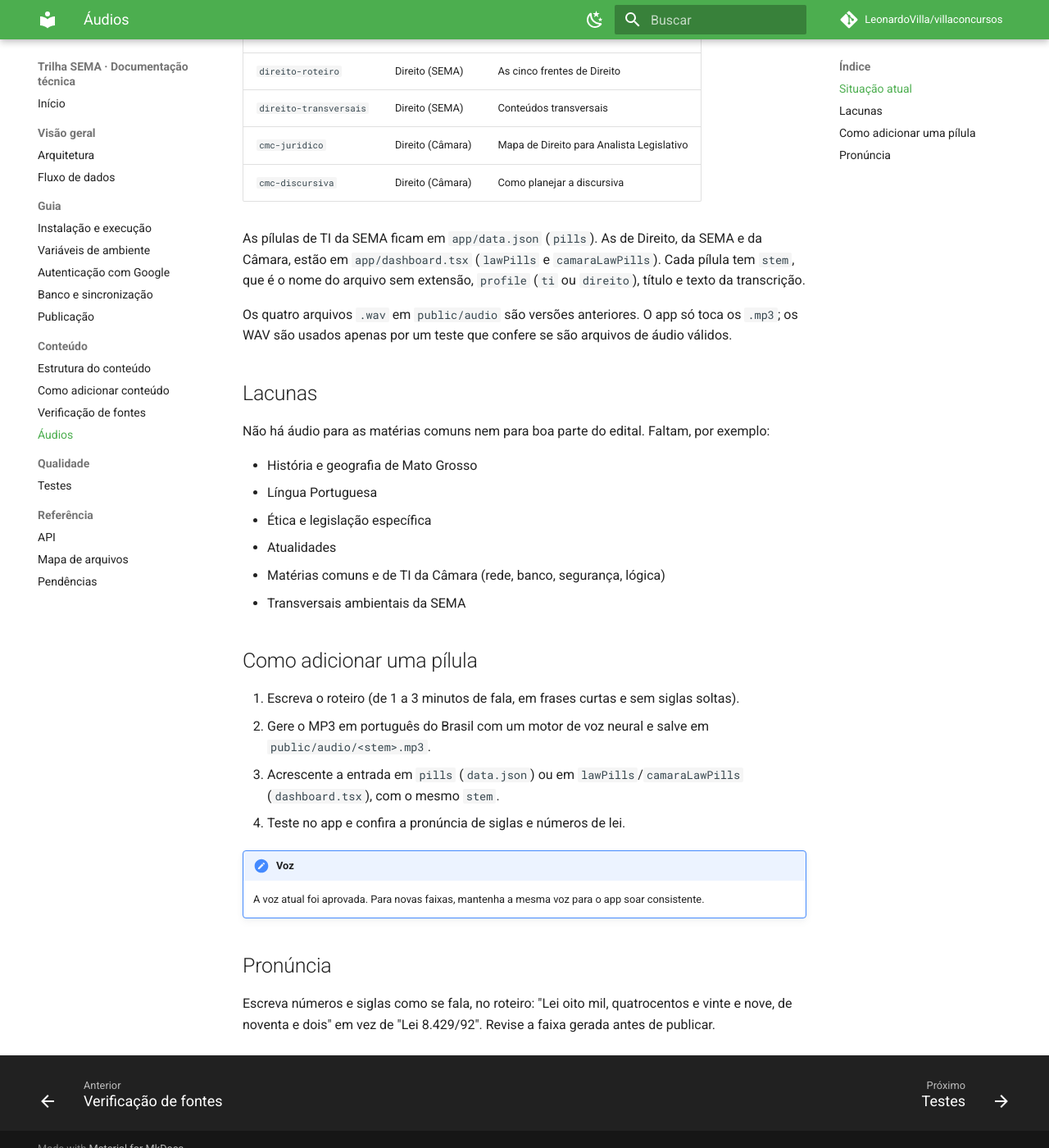
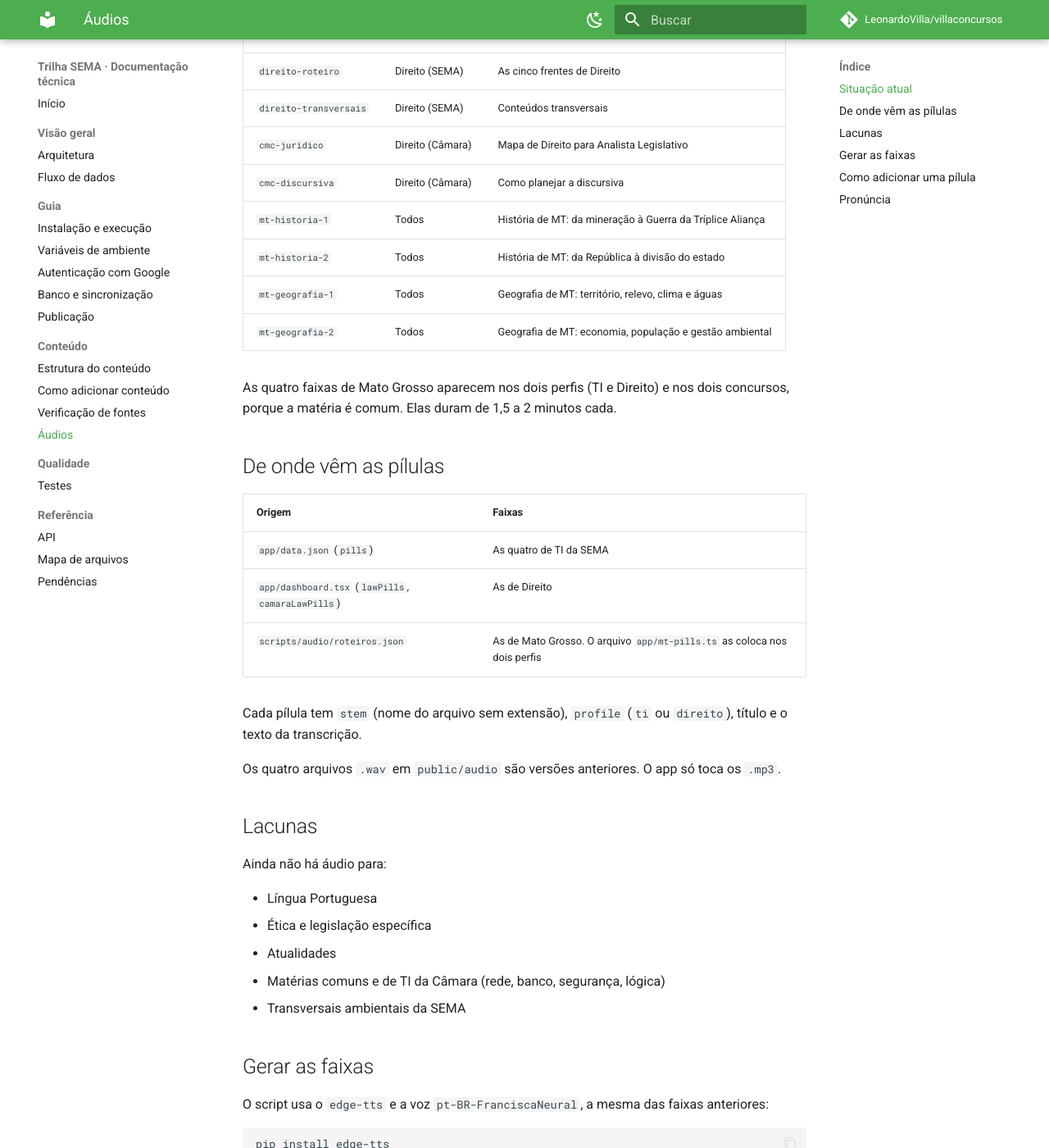
Before and after one commit to LeonardoVilla/villaconcursos, an MkDocs documentation site: the page built from docs/conteudo/audios.md, in a window 1280 px wide and 1400 px high, scrolled down 436 px. Shown: the whole window at 82% size. Built offline with MkDocs 1.6.1 and Material for MkDocs 9.7.7, drawn with Linux system fonts in a browser that asks for light colours; comment, search, counter and statistics services are not loaded; some of the changed text lies outside the part shown.

Commit message:
Adiciona 4 pílulas de áudio de História e Geografia de Mato Grosso
- Roteiros em scripts/audio/roteiros.json e script gerar_audio.py (voz pt-BR-FranciscaNeural)
- Pílulas nos dois perfis e nos dois concursos
- Teste que exige um MP3 real para cada pílula
- Documentação atualizada

Co-Authored-By: Claude Sonnet 5.5 <noreply@anthropic.com>

````diff
--- a/docs/conteudo/audios.md
+++ b/docs/conteudo/audios.md
@@ -2,7 +2,7 @@
 
 ## Situação atual
 
-Há **oito faixas MP3** em `public/audio`, com narração neural em português do Brasil:
+Há **doze faixas MP3** em `public/audio`, todas com a voz neural `pt-BR-FranciscaNeural`:
 
 | Faixa | Perfil | Tema |
 |---|---|---|
@@ -14,31 +14,57 @@ Há **oito faixas MP3** em `public/audio`, com narração neural em português d
 | `direito-transversais` | Direito (SEMA) | Conteúdos transversais |
 | `cmc-juridico` | Direito (Câmara) | Mapa de Direito para Analista Legislativo |
 | `cmc-discursiva` | Direito (Câmara) | Como planejar a discursiva |
+| `mt-historia-1` | Todos | História de MT: da mineração à Guerra da Tríplice Aliança |
+| `mt-historia-2` | Todos | História de MT: da República à divisão do estado |
+| `mt-geografia-1` | Todos | Geografia de MT: território, relevo, clima e águas |
+| `mt-geografia-2` | Todos | Geografia de MT: economia, população e gestão ambiental |
 
-As pílulas de TI da SEMA ficam em `app/data.json` (`pills`). As de Direito, da SEMA e da Câmara, estão em `app/dashboard.tsx` (`lawPills` e `camaraLawPills`). Cada pílula tem `stem`, que é o nome do arquivo sem extensão, `profile` (`ti` ou `direito`), título e texto da transcrição.
+As quatro faixas de Mato Grosso aparecem nos dois perfis (TI e Direito) e nos dois concursos, porque a matéria é comum. Elas duram de 1,5 a 2 minutos cada.
 
-Os quatro arquivos `.wav` em `public/audio` são versões anteriores. O app só toca os `.mp3`; os WAV são usados apenas por um teste que confere se são arquivos de áudio válidos.
+## De onde vêm as pílulas
+
+| Origem | Faixas |
+|---|---|
+| `app/data.json` (`pills`) | As quatro de TI da SEMA |
+| `app/dashboard.tsx` (`lawPills`, `camaraLawPills`) | As de Direito |
+| `scripts/audio/roteiros.json` | As de Mato Grosso. O arquivo `app/mt-pills.ts` as coloca nos dois perfis |
+
+Cada pílula tem `stem` (nome do arquivo sem extensão), `profile` (`ti` ou `direito`), título e o texto da transcrição.
+
+Os quatro arquivos `.wav` em `public/audio` são versões anteriores. O app só toca os `.mp3`.
 
 ## Lacunas
 
-Não há áudio para as matérias comuns nem para boa parte do edital. Faltam, por exemplo:
+Ainda não há áudio para:
 
-- História e geografia de Mato Grosso
 - Língua Portuguesa
 - Ética e legislação específica
 - Atualidades
 - Matérias comuns e de TI da Câmara (rede, banco, segurança, lógica)
 - Transversais ambientais da SEMA
 
+## Gerar as faixas
+
+O script usa o `edge-tts` e a voz `pt-BR-FranciscaNeural`, a mesma das faixas anteriores:
+
+```sh
+pip install edge-tts
+python scripts/audio/gerar_audio.py                 # gera as que faltam
+python scripts/audio/gerar_audio.py mt-historia-1   # regera uma faixa
+```
+
+O formato de saída é MP3 mono de 24 kHz, igual ao das faixas já publicadas.
+
 ## Como adicionar uma pílula
 
 1. Escreva o roteiro (de 1 a 3 minutos de fala, em frases curtas e sem siglas soltas).
-2. Gere o MP3 em português do Brasil com um motor de voz neural e salve em `public/audio/<stem>.mp3`.
-3. Acrescente a entrada em `pills` (`data.json`) ou em `lawPills`/`camaraLawPills` (`dashboard.tsx`), com o mesmo `stem`.
-4. Teste no app e confira a pronúncia de siglas e números de lei.
+2. Acrescente `{ "stem", "title", "text" }` em `scripts/audio/roteiros.json`, para matérias comuns aos dois perfis. Para uma pílula de um perfil só, use `pills` (`data.json`) ou `lawPills`/`camaraLawPills` (`dashboard.tsx`).
+3. Rode `python scripts/audio/gerar_audio.py` para gerar o MP3 em `public/audio/<stem>.mp3`.
+4. Rode `npm test`: o teste falha se uma pílula não tiver MP3.
+5. Teste no app e confira a pronúncia de siglas e números de lei.
 
 !!! note "Voz"
-    A voz atual foi aprovada. Para novas faixas, mantenha a mesma voz para o app soar consistente.
+    A voz foi aprovada. O script já usa a mesma voz, para as faixas novas soarem como as antigas.
 
 ## Pronúncia
 
--- a/docs/referencia/pendencias.md
+++ b/docs/referencia/pendencias.md
@@ -4,7 +4,7 @@ Lista do que ainda falta ou merece atenção.
 
 ## Conteúdo
 
-- [ ] **Áudios:** cobrir mais matérias, em especial História e Geografia de Mato Grosso, Português, ética, atualidades e as matérias da Câmara. Veja [Áudios](../conteudo/audios.md).
+- [ ] **Áudios:** cobrir mais matérias. História e Geografia de Mato Grosso já têm faixas. Faltam Português, ética, atualidades e as matérias da Câmara. Veja [Áudios](../conteudo/audios.md).
 - [ ] **Conferir normas estaduais ambientais** contra o texto oficial (Lei 9.502/2011, 9.612/2011, 9.096/2009, 12.829/2025 e Decreto 1.436/2022, entre outras).
 - [ ] **Ler a LC 609/2026 inteira.** Só o trecho que alterou a LC 235/2011 foi lido.
 - [ ] **Atualizar** as aulas da Lei 7.692/2002 e da LC 04/1990 com o texto consolidado.
````
Also changed, not shown: README.md (+1 -1 lines), docs/index.md (+1 -1 lines), docs/qualidade/testes.md (+1 -0 lines), 9 other files.
